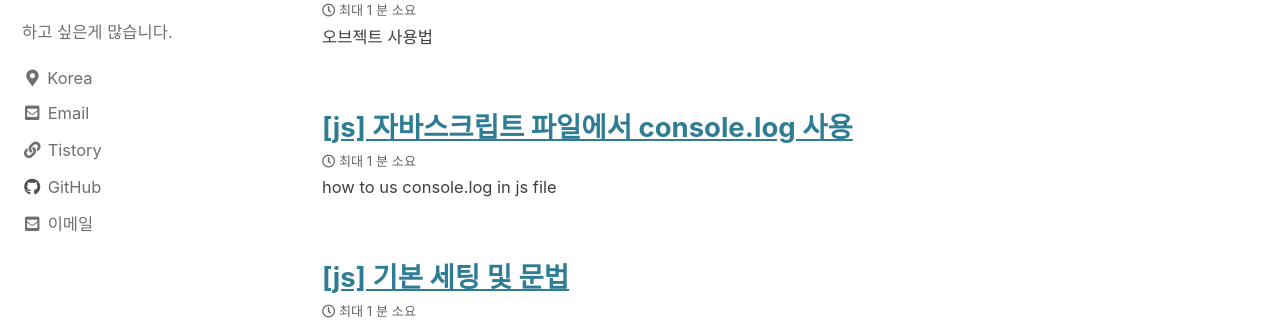
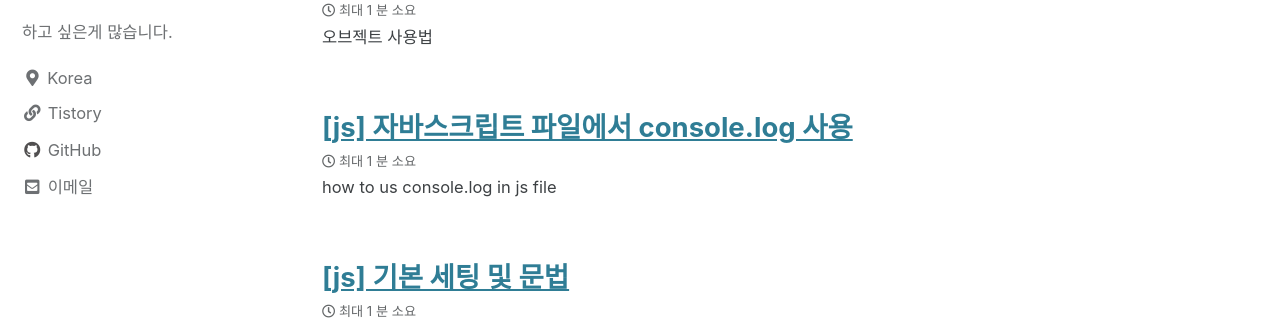
Before and after one commit to ggh-png/happyOBO.github.io, a Jekyll site: the page built from index.html, in a window 1280 px wide. Shown: the part 240-561 px from the top of the page. Built offline with Jekyll 4.4.1, drawn with Linux system fonts in a browser that asks for light colours; cached includes are drawn as plain includes; the list of posts is cut into pages by our own code.

Commit message:
Update _config.yml

```diff
--- a/_config.yml
+++ b/_config.yml
@@ -99,9 +99,6 @@ author:
   location         : "Korea"
   email            : "obo314@hanyang.ac.kr"
   links:
-    - label: "Email"
-      icon: "fas fa-fw fa-envelope-square"
-      url: "obo314@hanyang.ac.kr"
     - label: "Tistory"
       icon: "fas fa-fw fa-link"
       url: "https://pi-314.tistory.com/"
```
